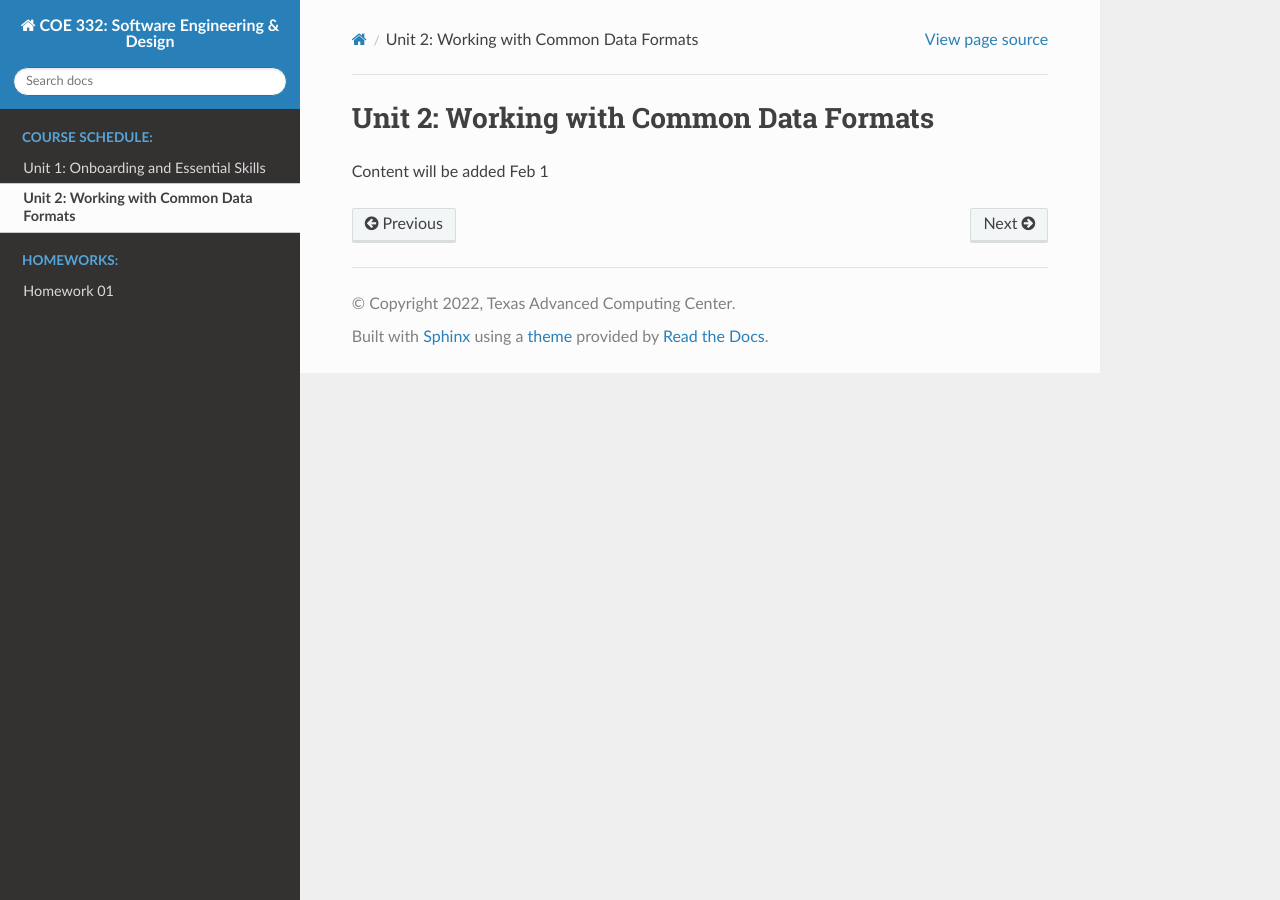
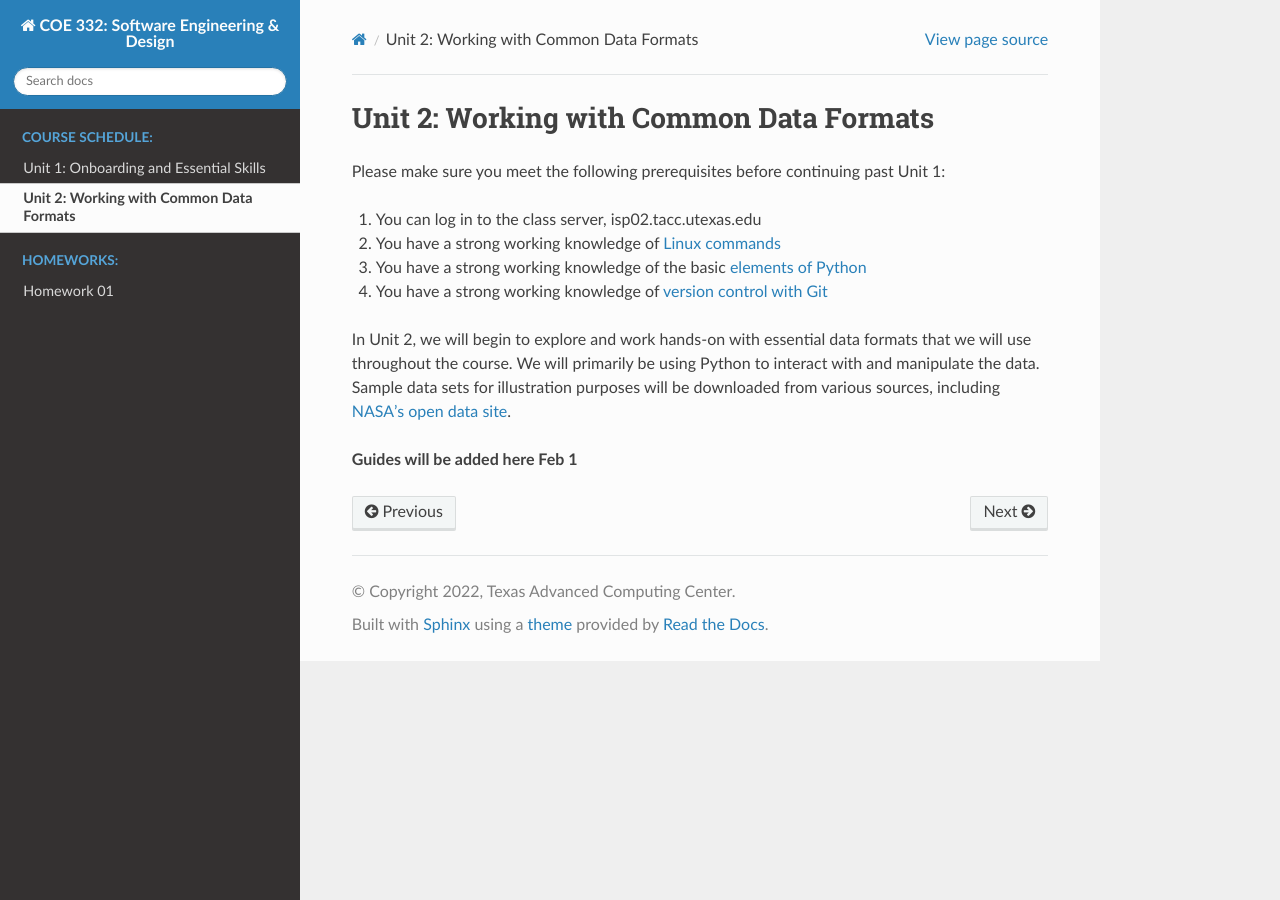
Before and after one commit to TACC/coe-332-sp22, a Sphinx documentation site: the page built from docs/unit02/overview.rst, in a window 1280 px wide. Built offline with Sphinx 7.4.7 and the Read the Docs theme 2.0.0, drawn with Linux system fonts in a browser that asks for light colours.

Commit message:
adding stub for unit2

```diff
--- a/docs/unit02/overview.rst
+++ b/docs/unit02/overview.rst
@@ -1,4 +1,30 @@
 Unit 2: Working with Common Data Formats
 ========================================
 
-Content will be added Feb 1
+Please make sure you meet the following prerequisites before continuing past
+Unit 1:
+
+1. You can log in to the class server, isp02.tacc.utexas.edu
+2. You have a strong working knowledge of `Linux commands <../unit01/linux_essentials.html>`_
+3. You have a strong working knowledge of the basic `elements of Python <../unit01/python_refresher.html>`_
+4. You have a strong working knowledge of `version control with Git <../unit01/version_control_1.html>`_
+
+
+
+In Unit 2, we will begin to explore and work hands-on with essential data
+formats that we will use throughout the course. We will primarily be using
+Python to interact with and manipulate the data. Sample data sets for
+illustration purposes will be downloaded from various sources, including
+`NASA's open data site <https://data.nasa.gov/>`_.
+
+
+**Guides will be added here Feb 1**
+
+.. toctree::
+   :maxdepth: 1
+
+..
+   json
+   xml
+   csv
+   yaml
```
